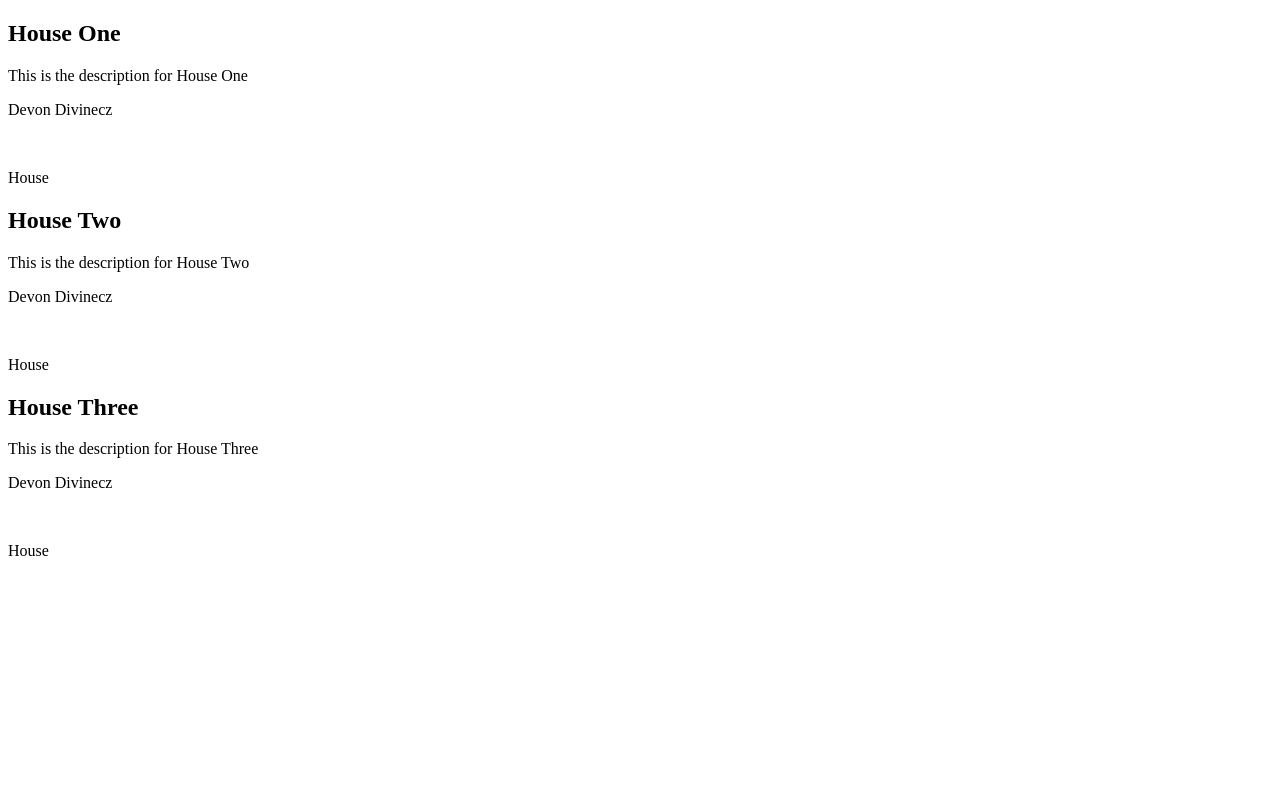
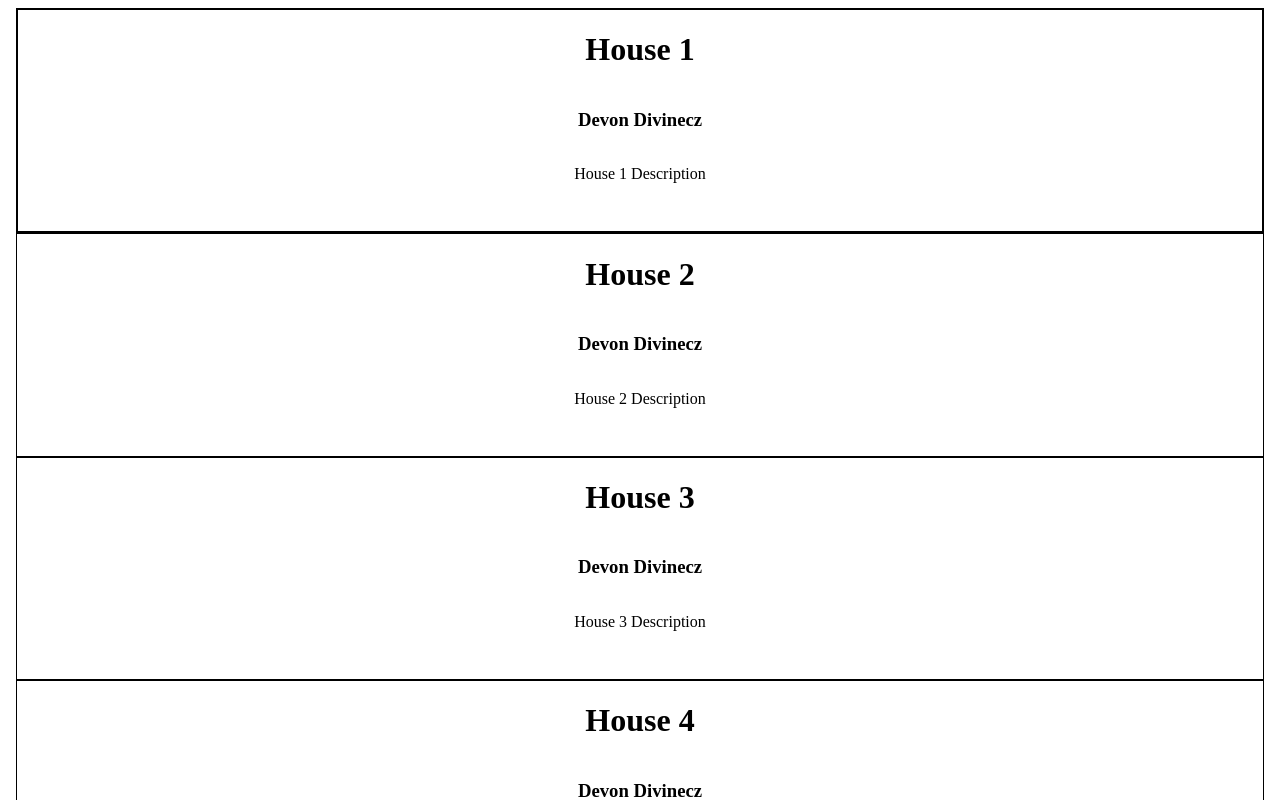
Before and after one commit to DevonDiv/D_Divinecz_MAD400Assignments_RealEstate, an Angular app in the folder D_Divinecz_RealEstate/: page / in a window 1280 px wide. Shown: the top 800 px of the page. Built offline with nearby package versions, Linux system fonts and the light colour scheme.

Commit message:
Assignment 2 Completed

```diff
--- a/D_Divinecz_RealEstate/src/app/app.component.html
+++ b/D_Divinecz_RealEstate/src/app/app.component.html
@@ -1 +1 @@
-<app-content-card></app-content-card>
+<app-content-list></app-content-list>
--- a/D_Divinecz_RealEstate/src/app/app.module.ts
+++ b/D_Divinecz_RealEstate/src/app/app.module.ts
@@ -3,11 +3,13 @@ import { BrowserModule } from '@angular/platform-browser';
 
 import { AppComponent } from './app.component';
 import { ContentCardComponent } from './content-card/content-card.component';
+import { ContentListComponent } from './content-list/content-list.component';
 
 @NgModule({
   declarations: [
     AppComponent,
-    ContentCardComponent
+    ContentCardComponent,
+    ContentListComponent
   ],
   imports: [
     BrowserModule
--- a/D_Divinecz_RealEstate/src/app/content-card/content-card.component.html
+++ b/D_Divinecz_RealEstate/src/app/content-card/content-card.component.html
@@ -1,6 +1 @@
-<div [innerHTML]="this.contentList.getContentHTML(0)">
-</div>
-<div [innerHTML]="this.contentList.getContentHTML(1)">
-</div>
-<div [innerHTML]="this.contentList.getContentHTML(2)">
-</div>
+<p>Content Card Works!</p>
--- a/D_Divinecz_RealEstate/src/app/content-card/content-card.component.ts
+++ b/D_Divinecz_RealEstate/src/app/content-card/content-card.component.ts
@@ -1,6 +1,5 @@
 import { Component, OnInit } from '@angular/core';
 import { Content } from '../helper-files/content-interface';
-import { ContentList } from '../helper-files/content-list';
 
 @Component({
   selector: 'app-content-card',
@@ -8,8 +7,6 @@ import { ContentList } from '../helper-files/content-list';
   styleUrls: ['./content-card.component.scss']
 })
 export class ContentCardComponent implements OnInit {
-
-  contentList: ContentList = new ContentList;
 
   houseOne: Content = {
     id: 1,
@@ -42,9 +39,6 @@ export class ContentCardComponent implements OnInit {
   };
 
   constructor() {
-    this.contentList.addContent(this.houseOne);
-    this.contentList.addContent(this.houseTwo);
-    this.contentList.addContent(this.houseThree);
   }
 
   ngOnInit(): void {
--- /dev/null
+++ b/D_Divinecz_RealEstate/src/app/content-list/content-list.component.html
@@ -0,0 +1,12 @@
+<html lang="en">
+  <body>
+    <div class="content-card" *ngFor="let content of contentList">
+      <h1>{{content.title}}</h1>
+      <h3>{{content.creator}}</h3>
+      <img *ngIf="content.imgURL != ''" src="{{content.imgURL}}" alt="House">
+      <p>{{content.description}}</p>
+      <p *ngIf="content.type != ''">{{content.type}}</p>
+      <p *ngIf="content.tags != []">{{content.tags}}</p>
+    </div>
+  </body>
+</html>
--- /dev/null
+++ b/D_Divinecz_RealEstate/src/app/content-list/content-list.component.scss
@@ -0,0 +1,11 @@
+.content-card:first-child {
+  border: 2px solid black;
+}
+
+.content-card {
+  border: 1px solid black;
+  display: flex;
+  flex-direction: column;
+  justify-content: space-between;
+  align-items: center;
+}
--- /dev/null
+++ b/D_Divinecz_RealEstate/src/app/content-list/content-list.component.ts
@@ -0,0 +1,75 @@
+import { Component, OnInit } from '@angular/core';
+import { Content } from '../helper-files/content-interface'
+
+@Component({
+  selector: 'app-content-list',
+  templateUrl: './content-list.component.html',
+  styleUrls: ['./content-list.component.scss']
+})
+export class ContentListComponent implements OnInit {
+
+  contentList: Content[] = [
+    {
+      id: 1,
+      title: 'House 1',
+      description: 'House 1 Description',
+      creator: 'Devon Divinecz',
+      imgURL: '',
+      type: '',
+      tags: []
+    },
+    {
+      id: 2,
+      title: 'House 2',
+      description: 'House 2 Description',
+      creator: 'Devon Divinecz',
+      imgURL: '',
+      type: '',
+      tags: []
+    },
+    {
+      id: 3,
+      title: 'House 3',
+      description: 'House 3 Description',
+      creator: 'Devon Divinecz',
+      imgURL: '',
+      type: '',
+      tags: []
+    },
+    {
+      id: 4,
+      title: 'House 4',
+      description: 'House 4 Description',
+      creator: 'Devon Divinecz',
+      imgURL: '',
+      type: '',
+      tags: []
+    },
+    {
+      id: 5,
+      title: 'House 5',
+      description: 'House 5 Description',
+      creator: 'Devon Divinecz',
+      imgURL: '',
+      type: '',
+      tags: []
+    },
+    {
+      id: 6,
+      title: 'House 6',
+      description: 'House 6 Description',
+      creator: 'Devon Divinecz',
+      imgURL: '',
+      type: '',
+      tags: []
+    }
+  ];
+
+  constructor() {
+
+  }
+
+  ngOnInit(): void {
+  }
+
+}
--- a/D_Divinecz_RealEstate/src/app/helper-files/content-list.ts
+++ /dev/null
@@ -1,42 +0,0 @@
-import { Content } from "./content-interface";
-
-export class ContentList {
-
-  private contentList: Content[];
-
-  constructor() {
-    this.contentList = [];
-
-  }
-
-  get content(): Content[] {
-    return this.contentList;
-  }
-
-  addContent(content: Content) {
-    this.contentList.push(content);
-  }
-
-  contentCount() {
-    return this.contentList.length;
-  }
-
-  getContentHTML(index: number) {
-
-    let content = this.contentList[index];
-
-    if(index > this.contentCount() - 1 || index < 0) {
-      return '<h1>Error: Index out of Range</h1>';
-    } else {
-      let contentHTML: string =
-      `<h2>${content.title}</h2>
-      <p>${content.description}</p>
-      <p>${content.creator}</p>
-      <img src="${content.imgURL}">
-      <p>${content.type}</p>`;
-
-    return contentHTML;
-    }
-  }
-
-}
```
Also changed, not shown: 1 other file (tests, documents, lock files or other folders).
